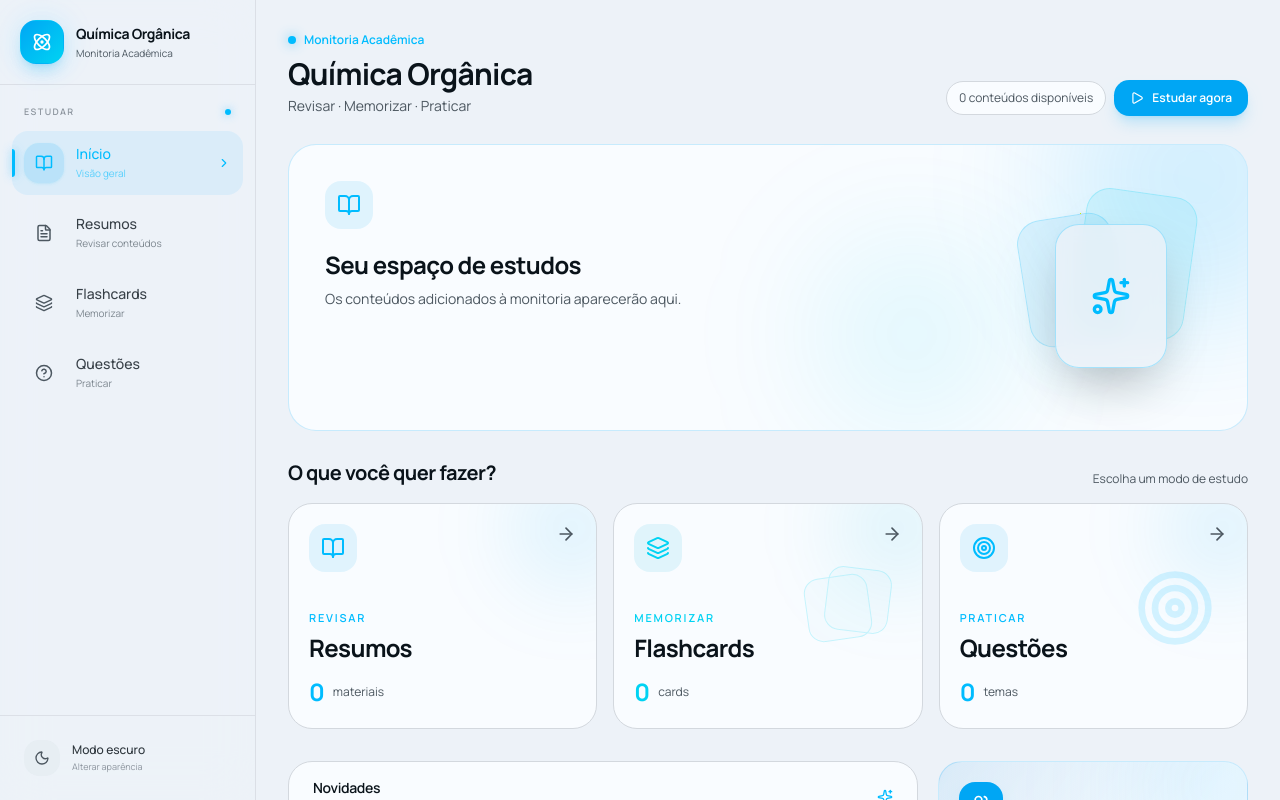
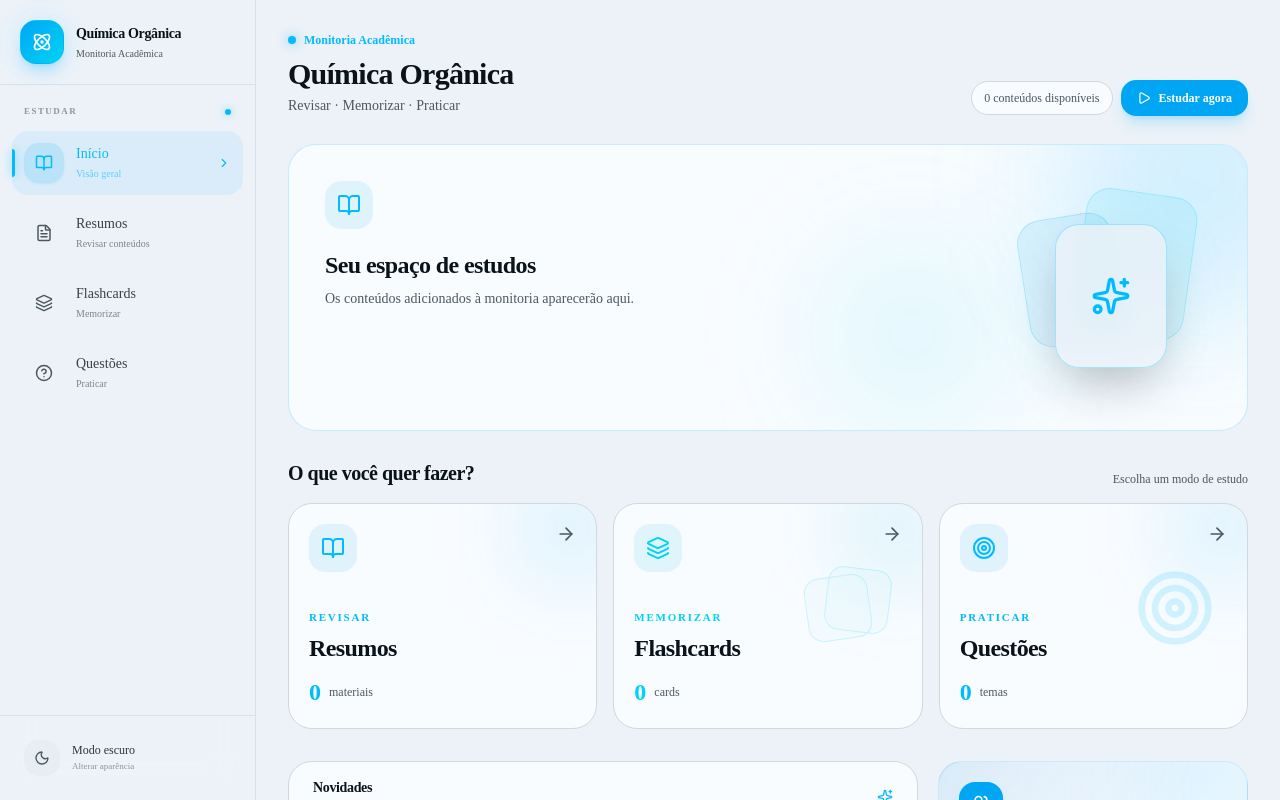
Before and after one commit to xhyeops/hubquimicaorganica, a Next.js app: page / in a window 1280 px wide. Shown: the top 800 px of the page. Built offline with nearby package versions, Linux system fonts and the light colour scheme; no server answers; the database is empty.

Commit message:
Update layout.tsx

```diff
--- a/app/layout.tsx
+++ b/app/layout.tsx
@@ -1,12 +1,12 @@
 import type { Metadata, Viewport } from "next"
-import { Manrope } from "next/font/google"
+import { Plus_Jakarta_Sans } from "next/font/google"
 import { Analytics } from "@vercel/analytics/next"
 import { ThemeProvider } from "@/components/theme-provider"
 import "./globals.css"
 
-const manrope = Manrope({
+const jakarta = Plus_Jakarta_Sans({
   subsets: ["latin"],
-  variable: "--font-manrope",
+  variable: "--font-jakarta",
   weight: ["400", "500", "600", "700", "800"],
   display: "swap",
 })
@@ -40,7 +40,7 @@ export default function RootLayout({
     <html
       lang="pt-BR"
       suppressHydrationWarning
-      className={manrope.variable}
+      className={jakarta.variable}
     >
       <body className="font-sans antialiased bg-background">
         <ThemeProvider
```
